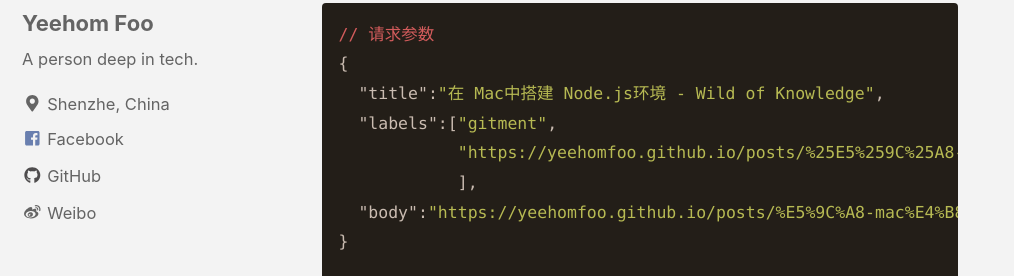
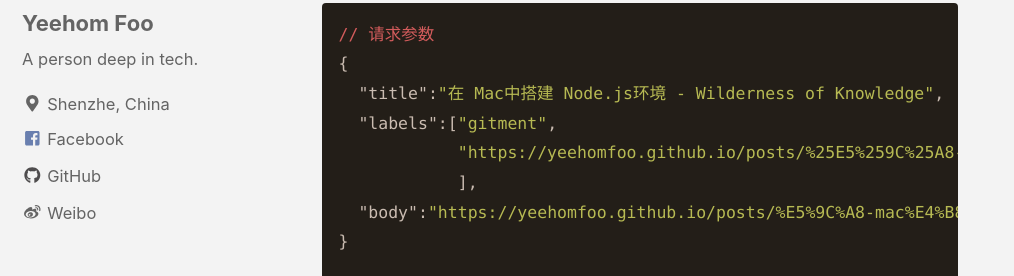
Before and after one commit to yeehomfoo/blog.yeehomfoo.com, a Jekyll site: the page built from _posts/2018-09-01-gitment-搭建-comment-system.md, in a window 1280 px wide and 900 px high, scrolled down 3600 px. Shown: the part 176-452 px from the top of the window, without its empty margins (0-1014 px from the left). Built offline with Jekyll 4.4.1, drawn with Linux system fonts in a browser that asks for light colours; nearby versions of some CDN libraries; comment, search, counter and statistics services are not loaded; some of the changed text lies outside the part shown.

Commit message:
fix: wrong word in title

````diff
--- a/_config.yml
+++ b/_config.yml
@@ -16,7 +16,7 @@
 
 # Site Settings
 locale                   : "en-US"
-title                    : "Wild of Knowledge"
+title                    : "Wilderness of Knowledge"
 title_separator          : "-"
 name                     : "Yeehom Foo"
 description              : "An blog website."
--- a/_posts/2018-09-01-gitment-搭建-comment-system.md
+++ b/_posts/2018-09-01-gitment-搭建-comment-system.md
@@ -69,7 +69,7 @@
 ```json
 // 请求参数
 {
-  "title":"在 Mac中搭建 Node.js环境 - Wild of Knowledge",
+  "title":"在 Mac中搭建 Node.js环境 - Wilderness of Knowledge",
   "labels":["gitment",
             "https://yeehomfoo.github.io/posts/%25E5%259C%25A8--mac%E4%B8%AD%E6%90%AD%E5%BB%BA-node.js%E7%8E%AF%E5%A2%83/"
             ],
````
